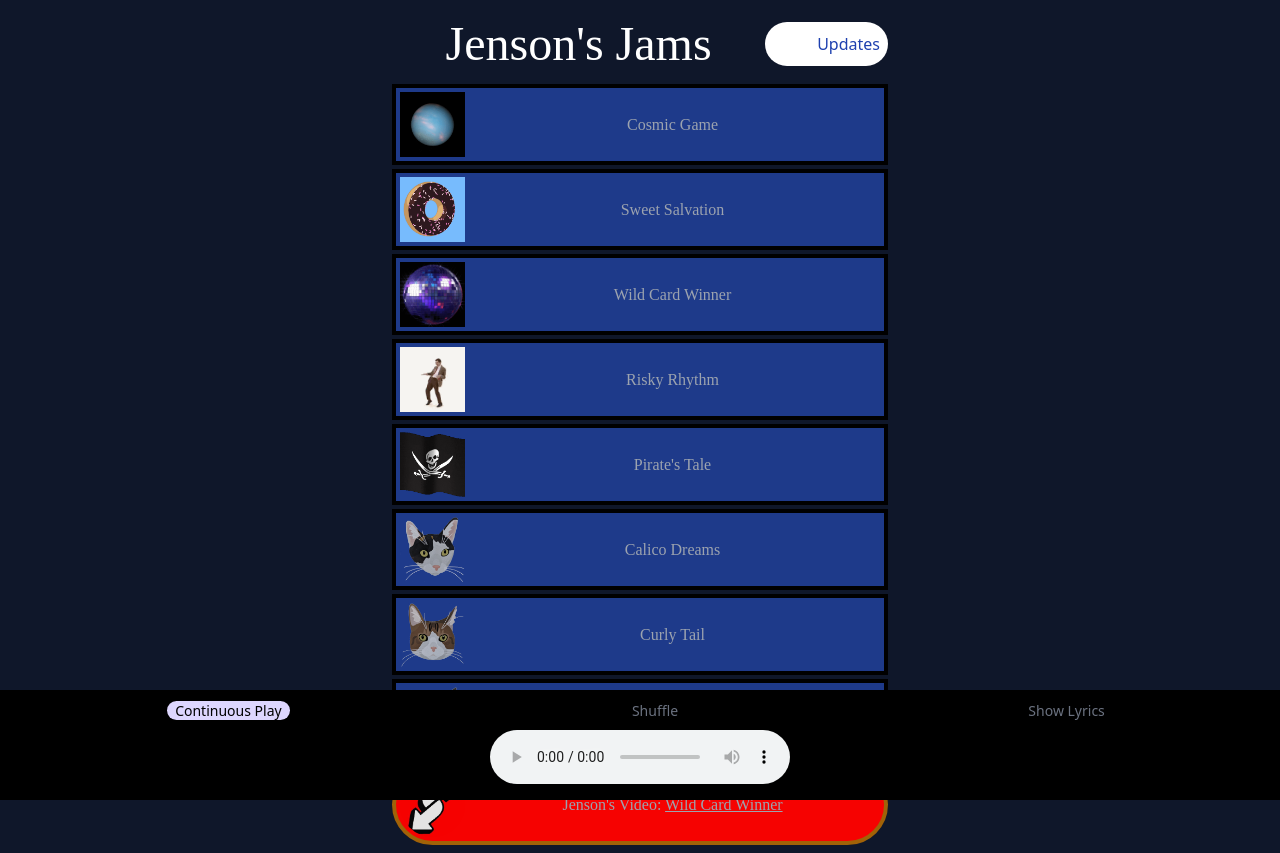
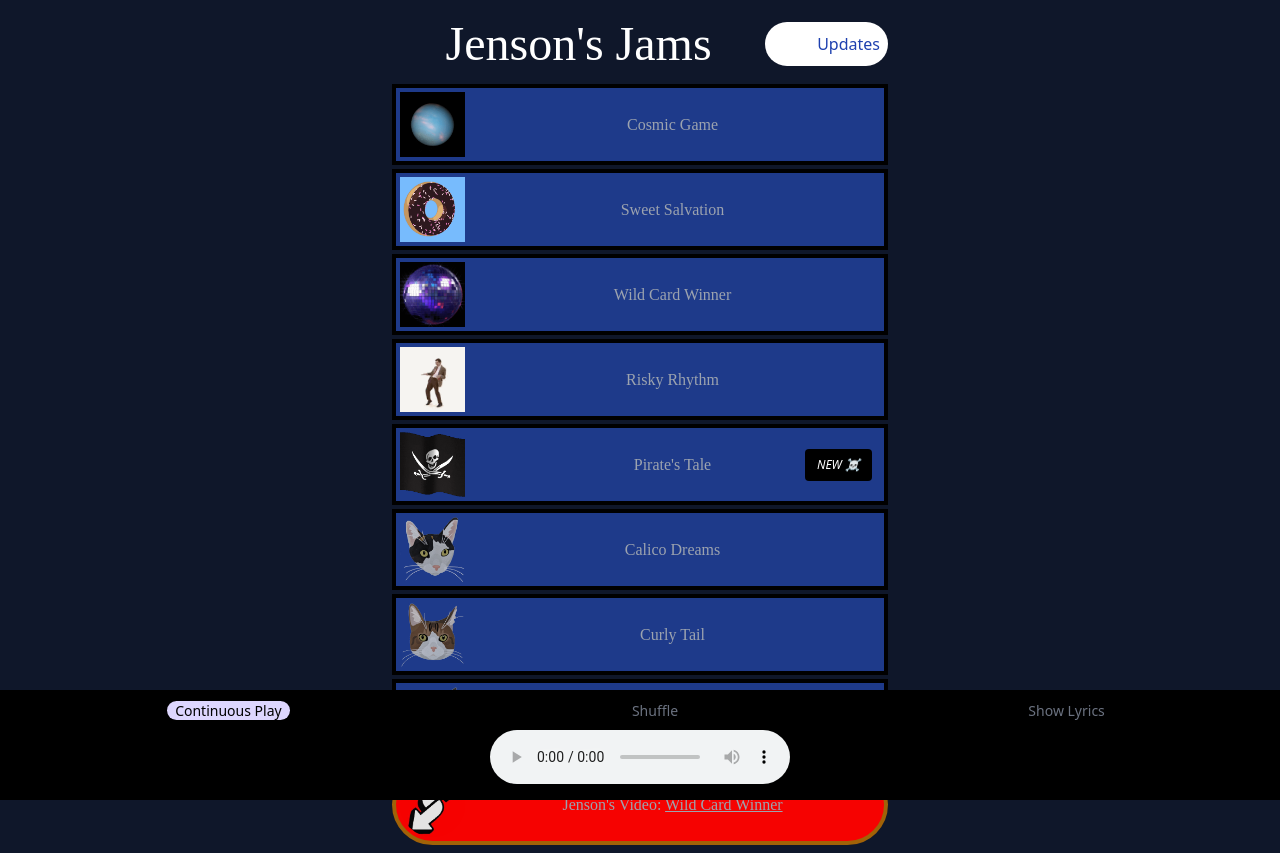
Before and after one commit to oa998/jmusic, a SvelteKit app: page / in a window 1280 px wide. Built offline with nearby package versions, Linux system fonts and the light colour scheme; some icons are missing; a web font is replaced by a local one.

Commit message:
auto commit

```diff
--- a/src/routes/+page.svelte
+++ b/src/routes/+page.svelte
@@ -72,7 +72,7 @@
 			</a>
 		</div>
 		{#each $songList as song (song)}
-			<button on:click={() => ($clicked = song)}>
+			<button on:click={() => ($clicked = song)} class="relative">
 				{#if ['arya', 'pik', 'nook'].includes(song)}
 					<div class:play={$clicked == song}>
 						<img src={`${song}_clean.png`} alt={song} />
@@ -80,7 +80,14 @@
 				{:else}
 					<div class:play={$clicked == song} class={`${song} w-full h-full aspect-square`} />
 				{/if}
-				<span class="fun-font">{titles[song]}</span>
+				<span class="fun-font">{titles[song]} </span>
+				{#if titles[song] == "Pirate's Tale"}
+					<p
+						class="bg-black rounded text-white font-sans text-xs italic py-2 px-3 right-3 text-nowrap absolute"
+					>
+						NEW ☠
+					</p>
+				{/if}
 			</button>
 		{/each}
 		<button
```
